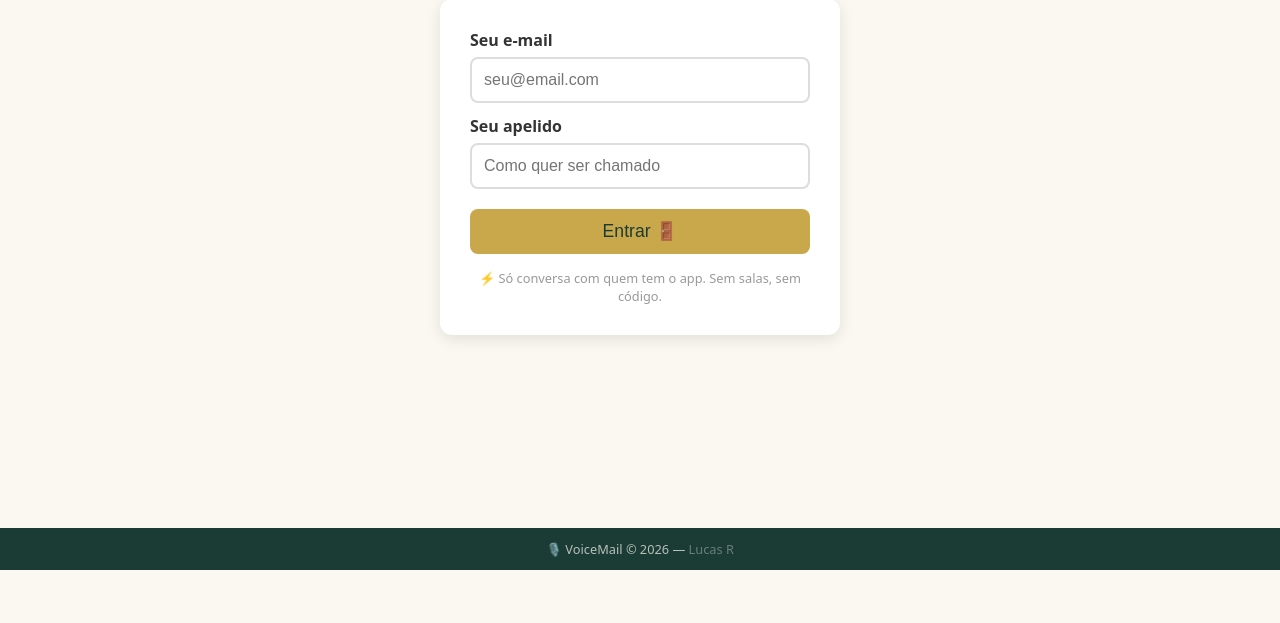
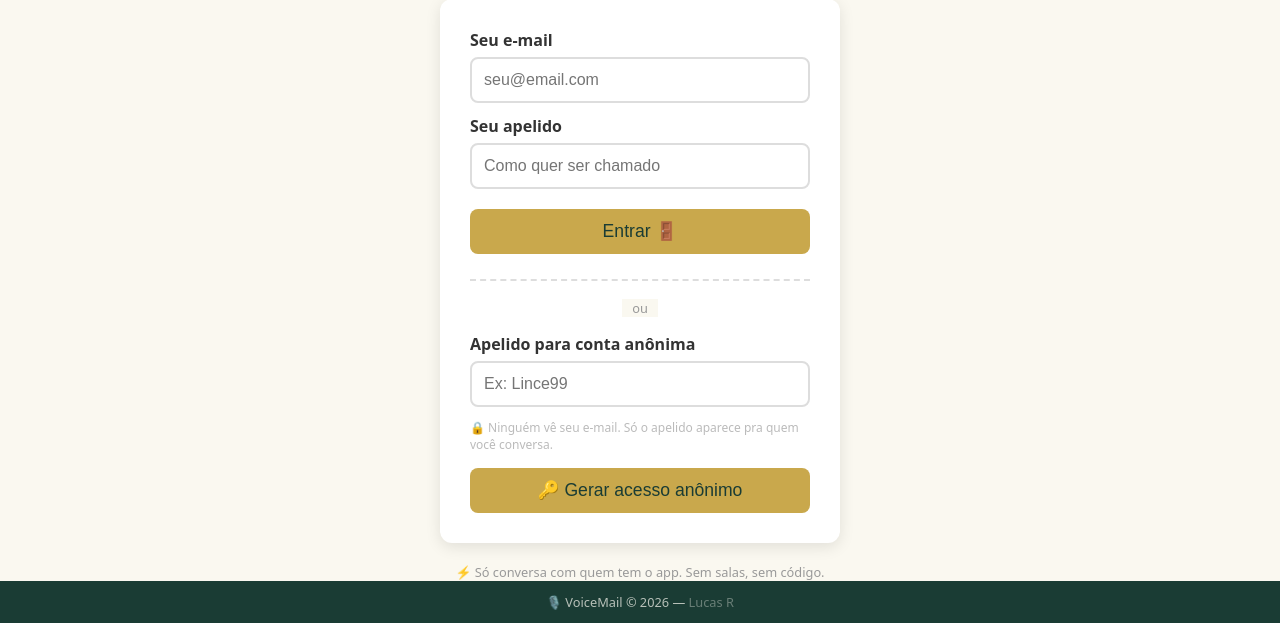
Before and after one commit to lrdj123/lucas-r-app, a Flask app: page / in a window 1280 px wide. Shown: the part 230-853 px from the top of the page. Before the commit the page ends 800 px from the top, so only its background shows below. Run offline with Flask 3, Linux system fonts and the light colour scheme.

Commit message:
[VOICEMAIL] Tela de login com opcao de conta anonima

```diff
--- a/templates/login.html
+++ b/templates/login.html
@@ -5,19 +5,40 @@
     <h1 style="font-size:2.5em;color:var(--green-dark);">🎙️ Voice<span style="color:var(--gold);">Mail</span></h1>
     <p style="color:#666;font-size:1.1em;margin-top:8px;">Mensagens diretas com quem você conhece</p>
 </div>
+
 <div class="card" style="max-width:400px;margin:20px auto;padding:30px;">
     <form action="{{ url_for('entrar') }}" method="POST">
         <label style="display:block;margin-bottom:6px;font-weight:bold;">Seu e-mail</label>
-        <input type="email" name="email" required placeholder="seu@email.com" class="input-field" style="margin-bottom:12px;">
+        <input type="email" name="email" placeholder="seu@email.com" class="input-field" style="margin-bottom:12px;">
 
         <label style="display:block;margin-bottom:6px;font-weight:bold;">Seu apelido</label>
-        <input type="text" name="apelido" required placeholder="Como quer ser chamado" class="input-field" style="margin-bottom:20px;">
+        <input type="text" name="apelido" placeholder="Como quer ser chamado" class="input-field" style="margin-bottom:20px;">
 
         <button type="submit" class="btn btn-primary" style="width:100%;padding:12px;font-size:1.1em;">
             Entrar 🚪
         </button>
     </form>
-    <p style="margin-top:15px;font-size:0.8em;color:#999;text-align:center;">
+
+    <div style="border-top:2px dashed #ddd;margin:25px 0 15px;text-align:center;padding-top:15px;">
+        <span style="background:var(--cream);padding:0 10px;color:#999;font-size:0.8em;">ou</span>
+    </div>
+
+    <form action="{{ url_for('gerar_anonimo') }}" method="POST"
+          onsubmit="document.getElementById('submitAnon').disabled=true;document.getElementById('submitAnon').innerHTML='⏳ Gerando...'">
+        <label style="display:block;margin-bottom:6px;font-weight:bold;">Apelido para conta anônima</label>
+        <input type="text" name="apelido" required placeholder="Ex: Lince99" class="input-field" style="margin-bottom:12px;">
+        <p style="font-size:0.75em;color:#bbb;margin-bottom:15px;">
+            🔒 Ninguém vê seu e-mail. Só o apelido aparece pra quem você conversa.
+        </p>
+        <button type="submit" id="submitAnon" class="btn btn-primary"
+                style="width:100%;padding:12px;font-size:1.1em;background:var(--gold);color:#1a3c34;">
+            🔑 Gerar acesso anônimo
+        </button>
+    </form>
+</div>
+
+<div style="text-align:center;margin-top:5px;">
+    <p style="font-size:0.8em;color:#999;">
         ⚡ Só conversa com quem tem o app. Sem salas, sem código.
     </p>
 </div>
```
